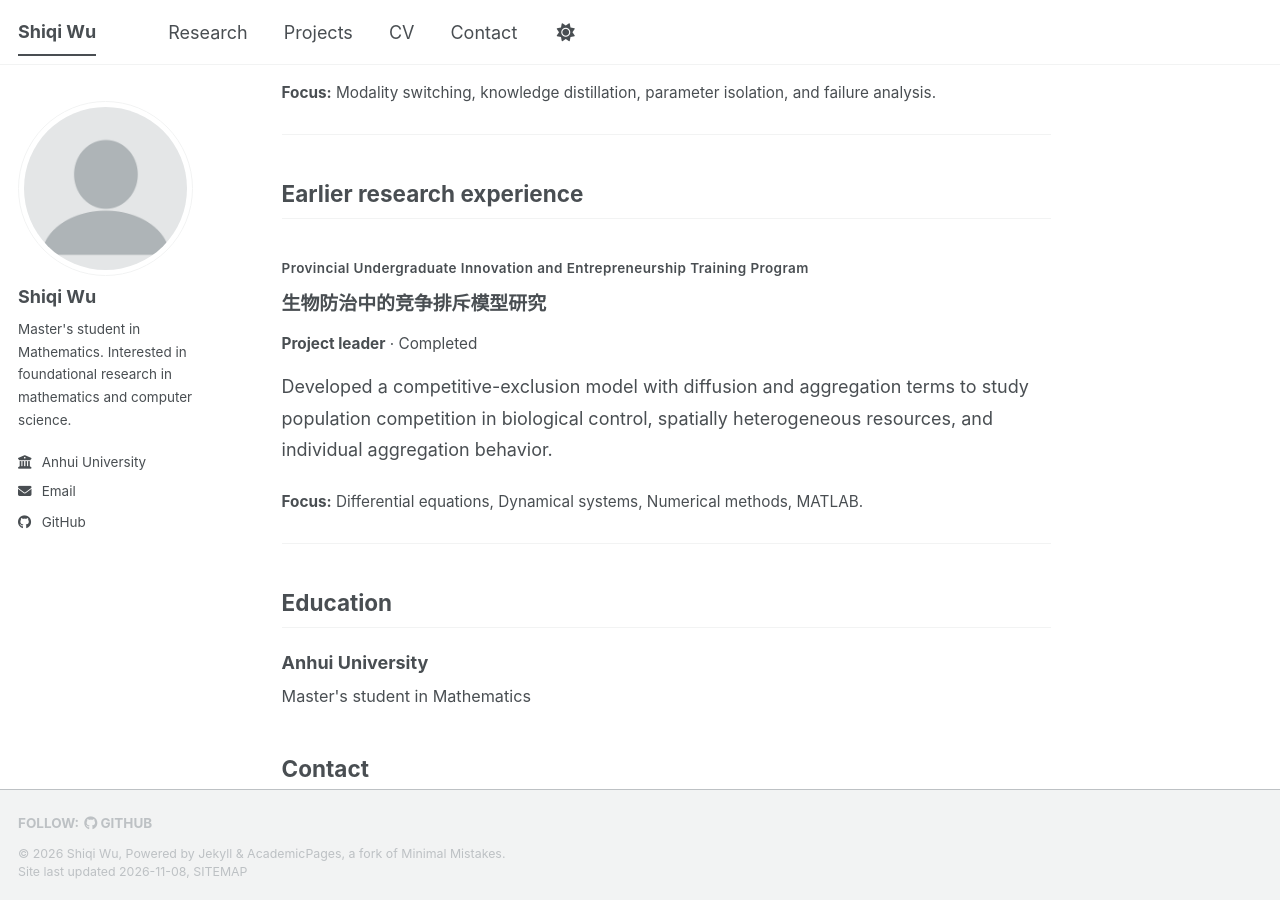
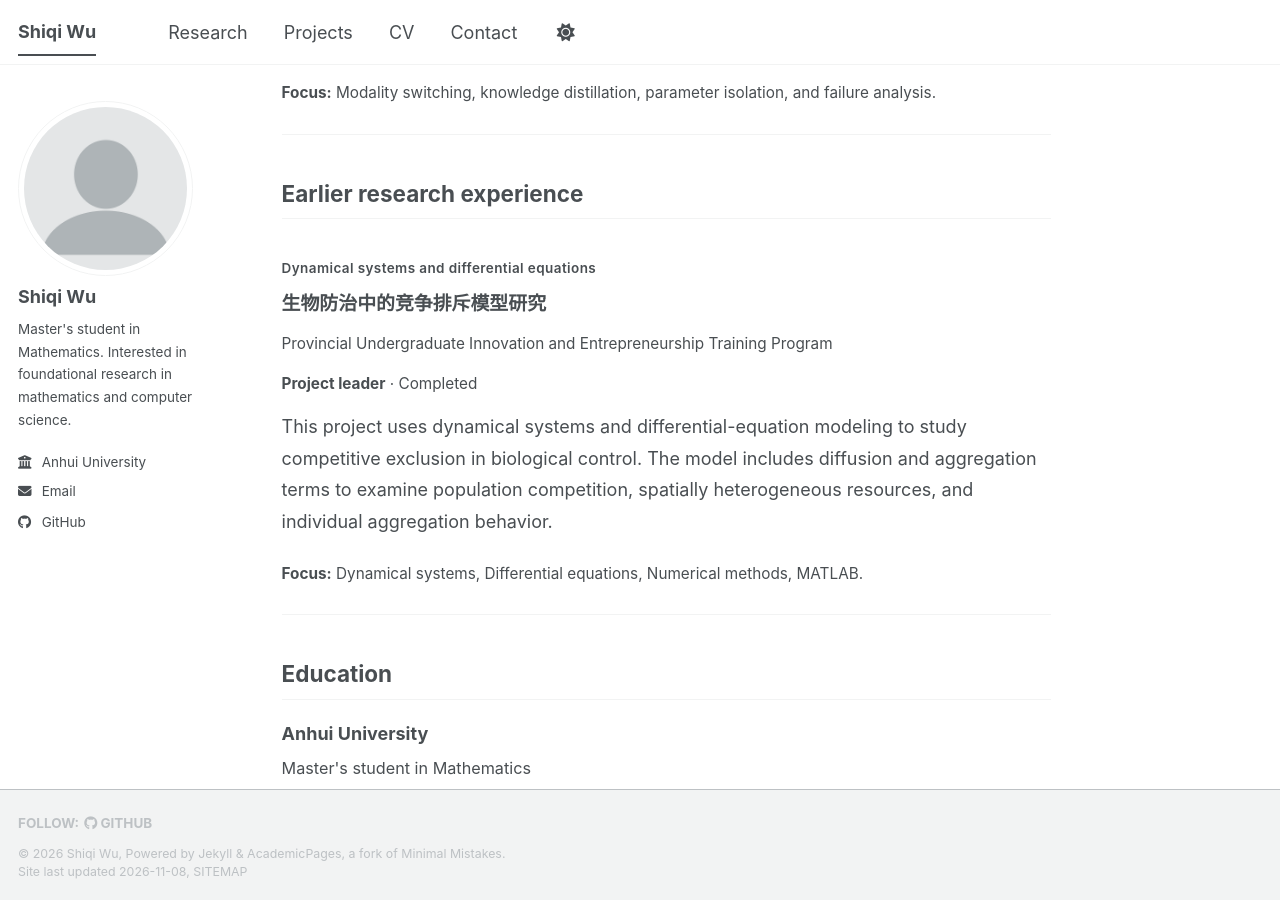
Before and after one commit to Sunrise-57/Sunrise-57.github.io, a Jekyll site: the page built from _pages/about.md, in a window 1280 px wide and 900 px high, scrolled down 2176 px. Built offline with Jekyll 4.4.1, drawn with Linux system fonts in a browser that asks for light colours; a script bundle is joined from its source files by our own code; library files that are not in the unit come from our copies.

Commit message:
Make dynamical systems research area explicit in project and CV

```diff
--- a/_data/cv.json
+++ b/_data/cv.json
@@ -55,17 +55,18 @@
       "program": "Provincial Undergraduate Innovation and Entrepreneurship Training Program",
       "role": "Project leader",
       "status": "Completed",
-      "summary": "Developed a competitive-exclusion model with diffusion and aggregation terms to study population competition in biological control, spatially heterogeneous resources, and individual aggregation behavior.",
+      "summary": "This project uses dynamical systems and differential-equation modeling to study competitive exclusion in biological control. The model includes diffusion and aggregation terms to examine population competition, spatially heterogeneous resources, and individual aggregation behavior.",
       "highlights": [
-        "Led model derivation, qualitative analysis, and numerical simulation.",
+        "Led model derivation, qualitative analysis of the dynamical model, and numerical simulation.",
         "Used MATLAB for equation discretization, parameter experiments, and visualization."
       ],
       "keywords": [
+        "Dynamical systems",
         "Differential equations",
-        "Dynamical systems",
         "Numerical methods",
         "MATLAB"
-      ]
+      ],
+      "research_area": "Dynamical systems and differential equations"
     }
   ]
 }
--- a/_pages/about.md
+++ b/_pages/about.md
@@ -70,8 +70,9 @@ My research interests lie in foundational research in mathematics and computer s
   <h2 id="earlier-projects">Earlier research experience</h2>
   {% for project in site.data.cv.projects %}
   <article class="research-project" aria-labelledby="{{ project.id }}">
-    <p class="project-field">{{ project.program | escape }}</p>
+    {% if project.research_area %}<p class="project-field">{{ project.research_area | escape }}</p>{% endif %}
     <h3 id="{{ project.id }}">{{ project.name | escape }}</h3>
+    <p class="project-role">{{ project.program | escape }}</p>
     <p class="project-role"><strong>{{ project.role | escape }}</strong> · {{ project.status | escape }}</p>
     <p>{{ project.summary | escape }}</p>
     <p class="project-focus"><strong>Focus:</strong> {{ project.keywords | join: ", " | escape }}.</p>
```
Also changed, not shown: _pages/cv.md (+4 -0 lines).
